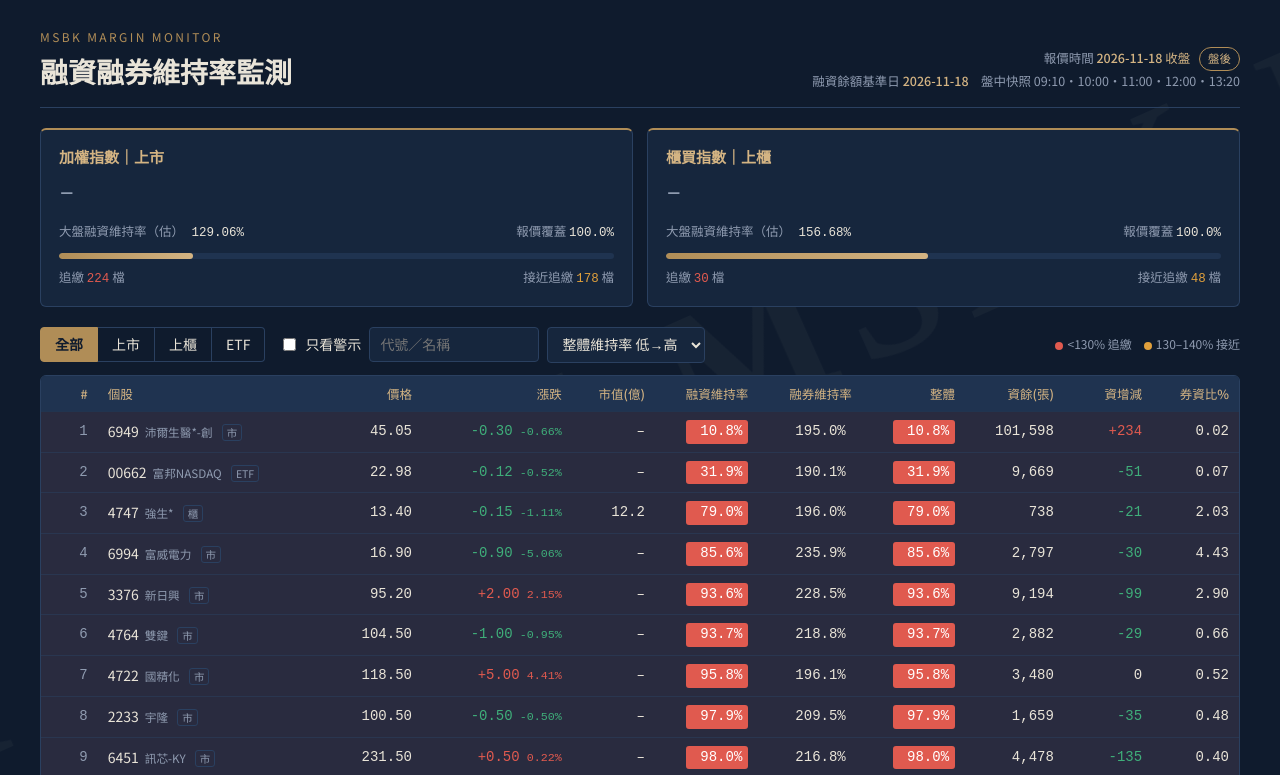
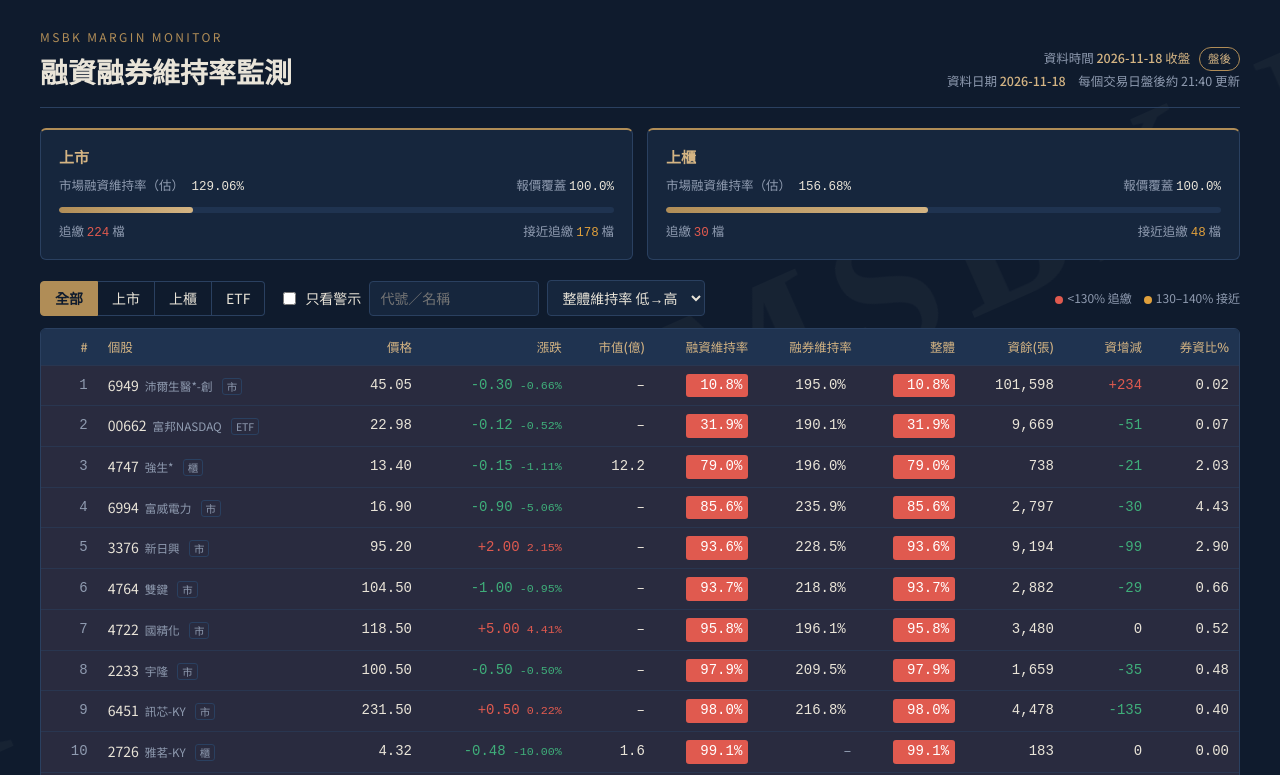
Before and after one commit to msbk-tw/margin-monitor, a plain HTML site: page docs/index.html in a window 1280 px wide. Shown: the top 775 px of the page. Drawn offline with Linux system fonts and the light colour scheme; a web font is replaced by a local one.

Commit message:
Update index.html

```diff
--- a/docs/index.html
+++ b/docs/index.html
@@ -108,8 +108,8 @@
   <button class="more" id="more" hidden>載入更多</button>
 
   <footer>
-    <p>維持率為估算值：融資／融券成本以每日融資增減張數 × 當日均價加權推估，融資成數上市 60%、上櫃 50%，融券保證金 90%；未反映個股調降成數、除權息、減資與券商個別帳戶狀況，數字會與交易所及券商實際公布值有落差。</p>
-    <p>盤中以證交所基本市況報導（MIS）報價 × 前一交易日盤後融資餘額估算，資增減與券資比仍為基準日數據；無有效報價的個股不估算、不顯示過期價格。</p>
+    <p>維持率為估算值：融資／融券成本以每日融資增減張數 × 當日均價加權推估，融資成數上市 60%、上櫃 50%，融券保證金 90%；股票分割、減資已依交易所參考價自動調整；未反映個股調降成數、除權息與券商個別帳戶狀況，數字會與交易所及券商實際公布值有落差。</p>
+    <p>本頁僅使用交易所盤後公開資料，每個交易日收盤後更新一次；價格為該日收盤價，非即時行情。融資維持率為單純融資口徑，與證交所公布之「整戶擔保維持率」（融資融券合併計算）口徑不同，數值通常較低。</p>
     <p>資料來源：臺灣證券交易所、證券櫃檯買賣中心公開資料。本頁僅供研究參考，不構成任何投資建議。活下去比什麼都重要。</p>
   </footer>
 </div>
@@ -142,15 +142,15 @@
   const stOf = v => v == null ? null : v < data.rules.call ? "call" : v < data.rules.near ? "near" : "ok";
 
   function renderCards() {
-    const names = {TWSE: "加權指數｜上市", TPEX: "櫃買指數｜上櫃"};
+    const names = {TWSE: "上市", TPEX: "上櫃"};
     $("#cards").innerHTML = ["TWSE", "TPEX"].map(mk => {
       const m = data.markets[mk] || {}, ix = m.index;
       const pct = m.ratio ? Math.max(0, Math.min(100, (m.ratio - 100) / 1.2)) : 0;
       return `<div class="card">
         <h3>${names[mk]}</h3>
-        <div class="mono">${ix ? `<span class="big">${fmt(ix.value)}</span>
-          <span class="${sgn(ix.chg)}"> ${ix.chg > 0 ? "+" : ""}${fmt(ix.chg)}（${fmt(ix.pct)}%）</span>` : `<span class="big na">–</span>`}</div>
-        <div class="row2"><span>大盤融資維持率（估）<b class="mono"> ${m.ratio ? fmt(m.ratio) + "%" : "–"}</b></span>
+        ${ix ? `<div class="mono"><span class="big">${fmt(ix.value)}</span>
+          <span class="${sgn(ix.chg)}"> ${ix.chg > 0 ? "+" : ""}${fmt(ix.chg)}（${fmt(ix.pct)}%）</span></div>` : ""}
+        <div class="row2"><span>市場融資維持率（估）<b class="mono"> ${m.ratio ? fmt(m.ratio) + "%" : "–"}</b></span>
           <span>報價覆蓋 <b class="mono">${m.coverage != null ? fmt(m.coverage, 1) + "%" : "–"}</b></span></div>
         <div class="bar"><i style="width:${pct}%"></i></div>
         <div class="row2"><span>追繳 <b class="mono" style="color:var(--call)">${m.call}</b> 檔</span>
@@ -197,9 +197,9 @@
 
   function render() {
     const bd = data.baseline_date, bdf = `${bd.slice(0,4)}-${bd.slice(4,6)}-${bd.slice(6)}`;
-    $("#meta").innerHTML = `報價時間 <b>${esc(data.snapshot)}</b>
+    $("#meta").innerHTML = `資料時間 <b>${esc(data.snapshot)}</b>
       <span class="pill">${data.mode === "intraday" ? "盤中估算" : "盤後"}</span><br>
-      融資餘額基準日 <b>${bdf}</b>　盤中快照 09:10・10:00・11:00・12:00・13:20`;
+      資料日期 <b>${bdf}</b>　每個交易日盤後約 21:40 更新`;
     renderCards();
     renderTable();
   }
```
